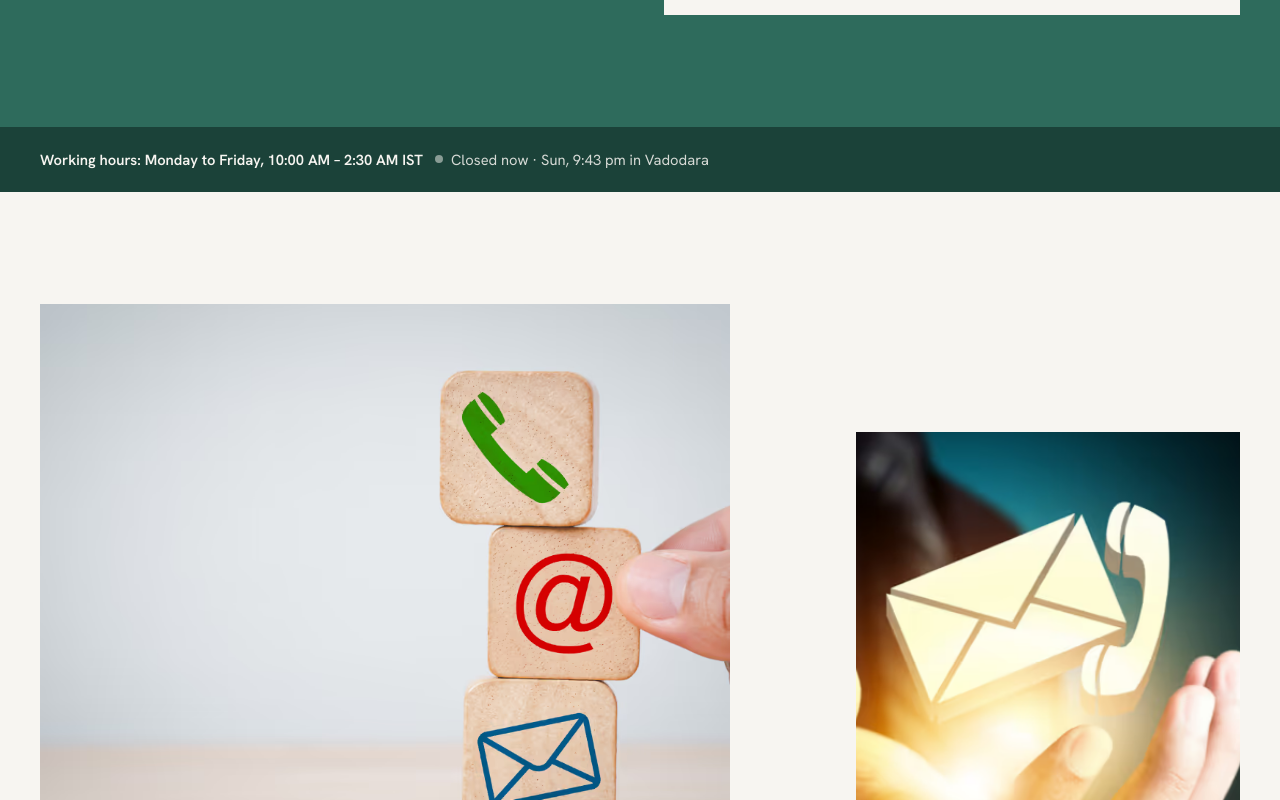
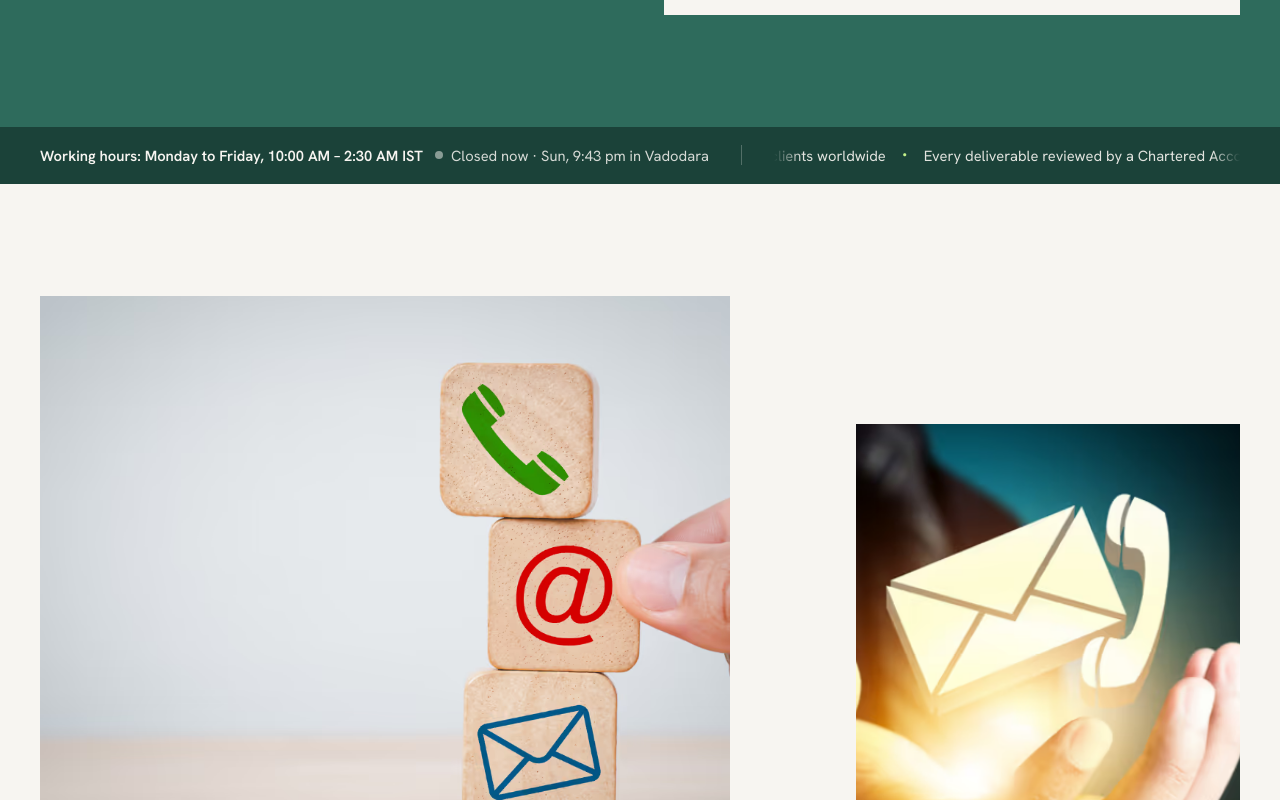
Before and after one commit to HD221/https-hdangandcompany.com-, a React (Vite) app: page /contact in a window 1280 px wide. Shown: the part 860-1660 px from the top of the page. Built offline with nearby package versions, Linux system fonts and the light colour scheme.

Commit message:
Add a scrolling ticker of key points to the hours band
Co-Authored-By: Claude Opus 5.5 <noreply@anthropic.com>
Claude-Session: https://claude.ai/code/session_01D3o9knvBin5M8cJhUeUjce

```diff
--- a/src/components/Motion.tsx
+++ b/src/components/Motion.tsx
@@ -149,7 +149,19 @@ const wrapRange = (min: number, max: number, v: number) => {
 }
 
 /** Endless ticker that speeds up and reverses with your scrolling. */
-export function Marquee({ items, className }: { items: string[]; className?: string }) {
+export function Marquee({
+  items,
+  className,
+  separator = '/',
+  separatorClassName = 'font-sans text-[0.45em] text-lime',
+  speed = 1.6,
+}: {
+  items: string[]
+  className?: string
+  separator?: string
+  separatorClassName?: string
+  speed?: number
+}) {
   const reduce = useReducedMotion()
   const base = useMotionValue(0)
   const { scrollY } = useScroll()
@@ -163,13 +175,13 @@ export function Marquee({ items, className }: { items: string[]; className?: str
     const f = factor.get()
     if (f < 0) dir.current = -1
     else if (f > 0) dir.current = 1
-    base.set(base.get() - dir.current * 1.6 * (delta / 1000) * (1 + Math.abs(f)))
+    base.set(base.get() - dir.current * speed * (delta / 1000) * (1 + Math.abs(f)))
   })
 
   const row = items.map((t, i) => (
     <span key={i} className="flex shrink-0 items-center gap-[0.6em] pr-[0.6em]">
       <span>{t}</span>
-      <span className="font-sans text-[0.45em] text-lime" aria-hidden="true">/</span>
+      <span className={separatorClassName} aria-hidden="true">{separator}</span>
     </span>
   ))
 
--- a/src/components/Sections.tsx
+++ b/src/components/Sections.tsx
@@ -17,7 +17,7 @@ import {
   services,
   type QA,
 } from '../content'
-import { Magnetic, Reveal, SplitText, ease } from './Motion'
+import { Magnetic, Marquee, Reveal, SplitText, ease } from './Motion'
 
 /* ---------- small building blocks ---------- */
 
@@ -184,13 +184,24 @@ function istParts(d: Date) {
   return { label: f.format(d), open }
 }
 
+const bandPoints = [
+  'Serving clients worldwide',
+  'Every deliverable reviewed by a Chartered Accountant',
+  'Written scope and a fixed monthly calendar',
+  'We work inside your accounting system',
+  "We don't ask for banking passwords",
+  'Client information handled under the ICAI Code of Ethics',
+  'Response within one working day (IST)',
+  'Year-end package for your CPA',
+]
+
 export function HoursBand() {
   const now = useIST()
   const st = now ? istParts(now) : null
   return (
     <div className="bg-green-ink text-paper">
-      <div className="wrap flex flex-col gap-2 py-5 text-[0.92rem] md:flex-row md:items-center md:justify-between">
-        <p className="flex flex-wrap items-center gap-x-3 gap-y-1">
+      <div className="wrap flex flex-col gap-3 py-4 text-[0.92rem] lg:flex-row lg:items-center lg:gap-8">
+        <p className="flex shrink-0 flex-wrap items-center gap-x-3 gap-y-1">
           <span className="font-semibold">Working hours: {firm.hours}</span>
           {st && (
             <span className="flex items-center gap-2 text-paper/85">
@@ -202,6 +213,16 @@ export function HoursBand() {
             </span>
           )}
         </p>
+        <span className="hidden h-5 w-px shrink-0 bg-paper/25 lg:block" aria-hidden="true" />
+        <div className="relative min-w-0 flex-1 border-t border-paper/15 pt-3 lg:border-t-0 lg:pt-0">
+          <Marquee
+            items={bandPoints}
+            className="text-paper/90 [mask-image:linear-gradient(to_right,transparent,black_6%,black_94%,transparent)]"
+            separator="●"
+            separatorClassName="px-2 text-[0.5em] text-lime"
+            speed={2.4}
+          />
+        </div>
       </div>
     </div>
   )
```
